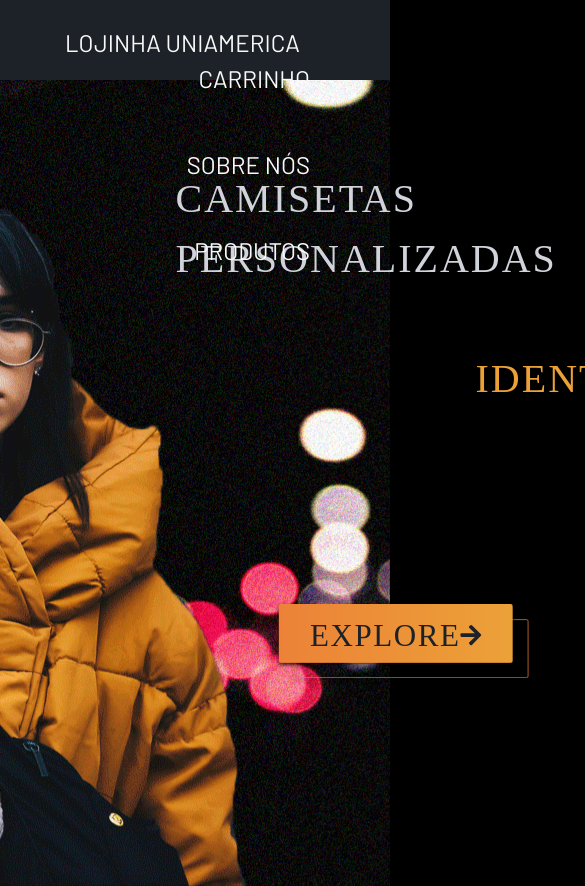
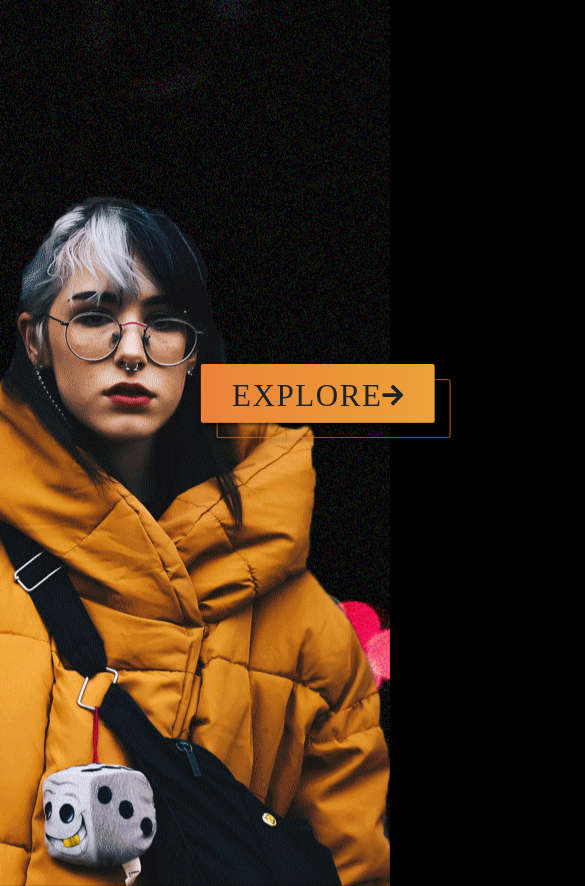
Before and after one commit to Henriquecesp/lojinha-react, a React (Create React App) app: page / in a window 390 px wide. Shown: the top 886 px of the page, 585 px wide, since content can reach past the window. Built offline with nearby package versions, Linux system fonts and the light colour scheme.

Commit message:
um pouco responsivo agora talvez nao sei

```diff
--- a/src/sass/styles.css
+++ b/src/sass/styles.css
@@ -54,7 +54,6 @@ li {
 
 .explore {
   position: relative;
-  width: 100%;
   top: 40vh;
   margin-left: 70%; }
   .explore .a, .explore .f {
@@ -137,6 +136,14 @@ li {
     display: flex; }
 
 @media only screen and (max-width: 1200px) {
+  .topnav {
+    display: none; }
+  .Texto {
+    display: none; }
+  .explore {
+    margin-left: 50%; }
+  .bg {
+    background: url("../assets/banner1.png") no-repeat 40% 20%; }
   .product-wrapper .flex {
     display: block; }
   .product-wrapper .card-footer {
--- a/src/sass/styles.scss
+++ b/src/sass/styles.scss
@@ -62,7 +62,6 @@ li {
 
 .explore{
     position: relative;
-    width: 100%;
     top: 40vh;
     margin-left: 70%;
 .a,.f{fill:none;}
@@ -145,6 +144,18 @@ li {
 }
 
 @media only screen and (max-width: 1200px){
+ .topnav{
+     display: none;
+ }
+ .Texto{
+    display: none;
+ }
+ .explore{
+   margin-left:50%;
+ }
+ .bg{
+    background: $bg no-repeat 40% 20%;
+ }
  .product-wrapper{
      .flex{
          display: block;
```
